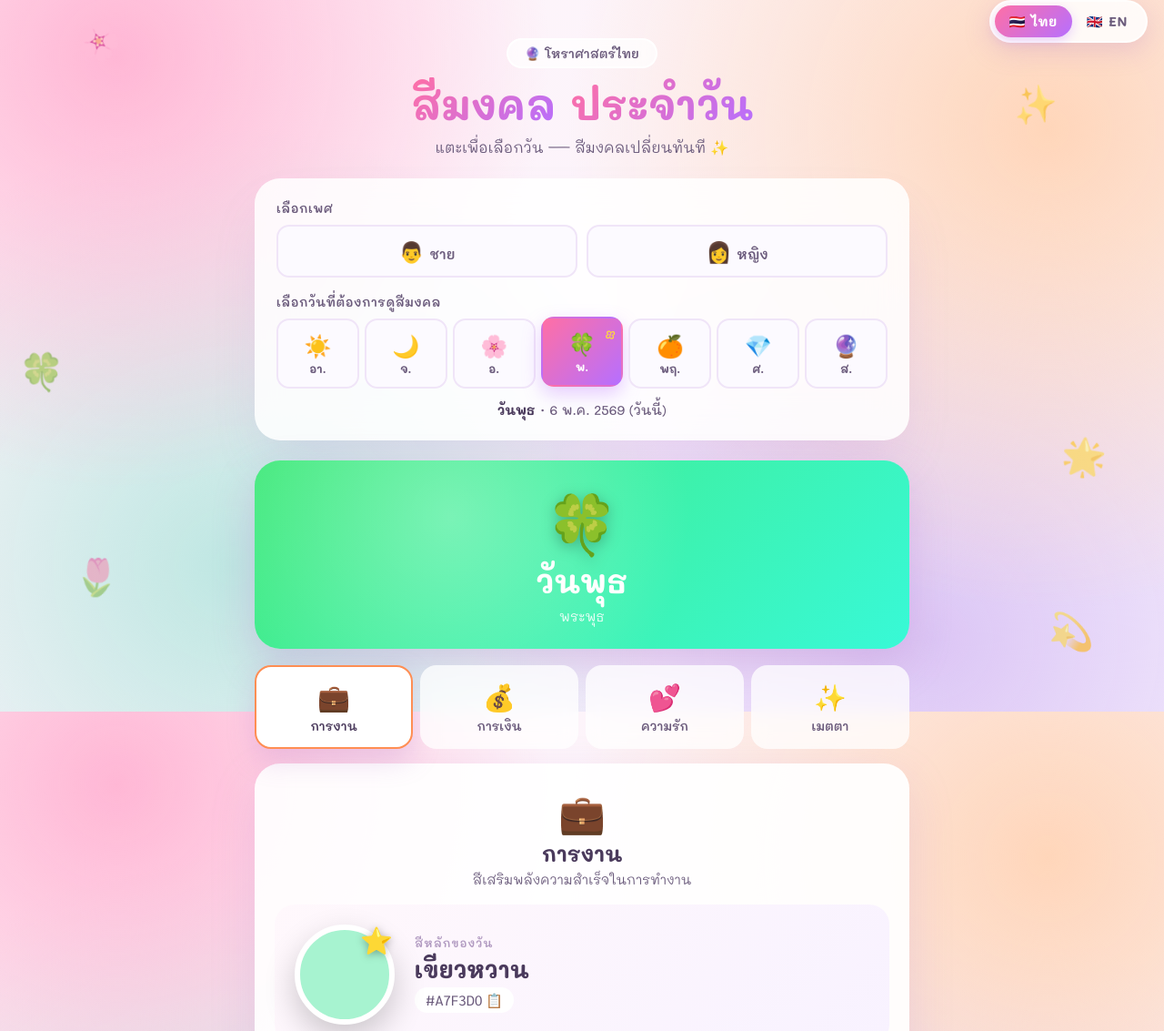
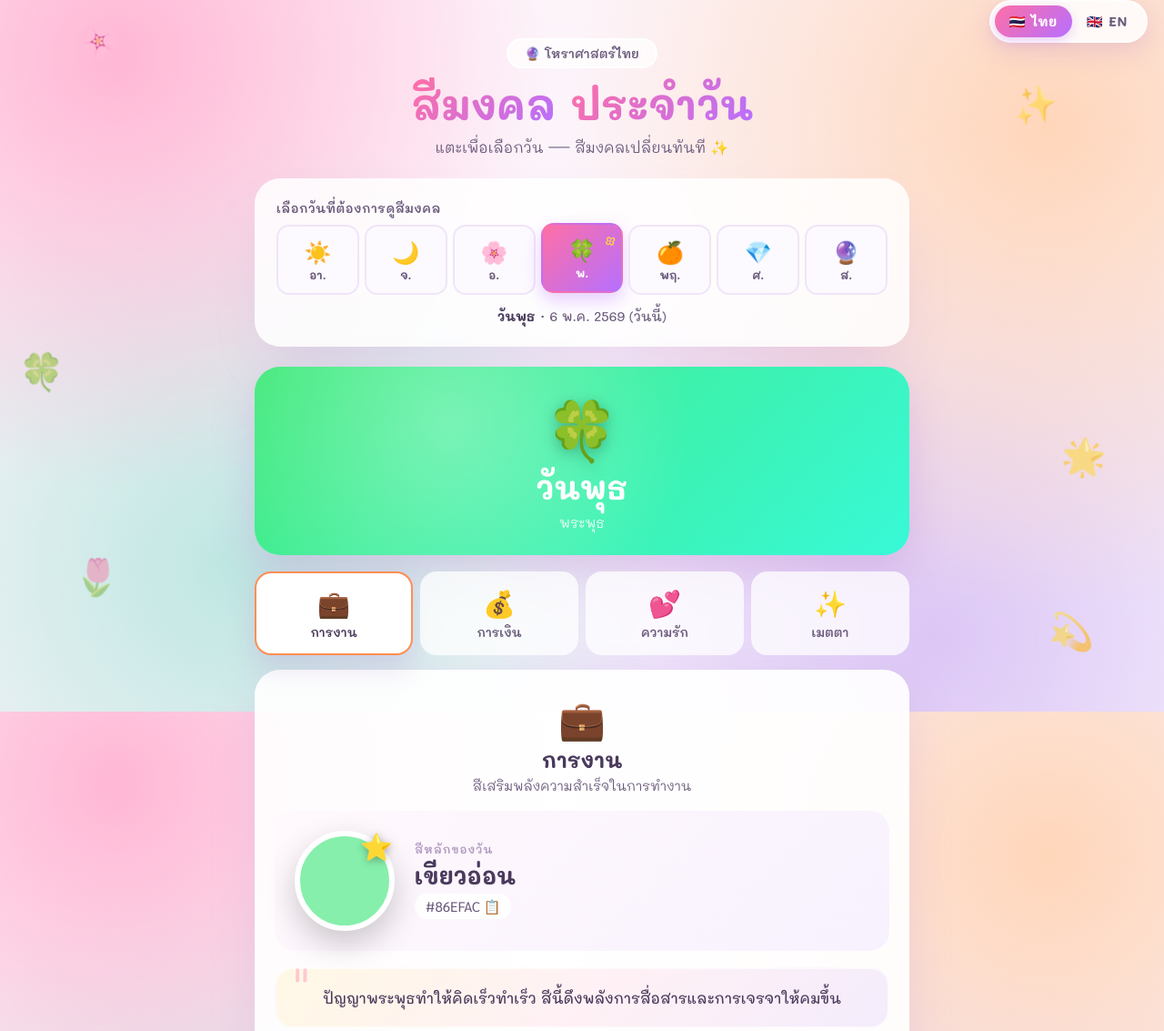
Before and after one commit to jong8593-droid/PookieClaude, a website: page lucky-colors.html in a window 1280 px wide. Shown: the part 18-1151 px from the top of the page at 91% size. Drawn offline with Linux system fonts and the light colour scheme.

Commit message:
Remove gender selection — keep UI minimal
The day-of-week is the only meaningful input; gender added
variation but cluttered the page.

Co-Authored-By: Claude Sonnet 4.6 <noreply@anthropic.com>

```diff
--- a/lucky-colors.html
+++ b/lucky-colors.html
@@ -413,18 +413,8 @@ body[data-lang="en"] { font-family: 'Quicksand','Mali',sans-serif; }
         <p data-i18n="subtitle"></p>
     </div>
 
-    <!-- Picker (single page, no wizard) -->
+    <!-- Picker (single page) -->
     <div class="picker">
-        <div class="picker-label" data-i18n="lblGender"></div>
-        <div class="gender-row">
-            <button class="gbtn" id="g-m" onclick="pickG('male')">
-                <span class="em">👨</span><span data-i18n="male"></span>
-            </button>
-            <button class="gbtn" id="g-f" onclick="pickG('female')">
-                <span class="em">👩</span><span data-i18n="female"></span>
-            </button>
-        </div>
-
         <div class="picker-label" data-i18n="lblDay"></div>
         <div class="day-grid" id="dayGrid"></div>
         <div class="date-line" id="dateLine"></div>
@@ -680,7 +670,6 @@ const TIMES = ['06:00–08:00','08:00–10:00','10:00–12:00','12:00–14:00',
 /* ─── State ────────────────────────────────────────────────── */
 const TODAY_DOW = new Date().getDay();
 let lang = localStorage.getItem('lang') || 'th';
-let gender = localStorage.getItem('gender') || null;
 let pickedDay = TODAY_DOW;
 let activeCat = 'work';
 
@@ -705,16 +694,6 @@ function setLang(l) {
     localStorage.setItem('lang', lang);
     applyLang();
 }
-
-/* ─── Gender ───────────────────────────────────────────────── */
-function pickG(g) {
-    gender = g;
-    localStorage.setItem('gender', g);
-    document.getElementById('g-m').className = 'gbtn' + (g==='male'  ? ' sel-m' : '');
-    document.getElementById('g-f').className = 'gbtn' + (g==='female'? ' sel-f' : '');
-    render();
-}
-if (gender) pickG(gender);
 
 /* ─── Day picker ──────────────────────────────────────────── */
 function buildDayGrid() {
@@ -750,18 +729,17 @@ function updateDateLine() {
 }
 
 /* ─── Color picker ─────────────────────────────────────────── */
-function pickColors(qd, g, cat) {
-    const gOff = g === 'female' ? 1 : (g === 'male' ? 0 : 2);
+function pickColors(qd, cat) {
     const base = DAYS[qd].colors;
     const palA = DAYS[cat.pA].colors;
     const palB = DAYS[cat.pB].colors;
     return {
-        hero: base[(qd + gOff) % base.length],
+        hero: base[qd % base.length],
         subs: [
-            palA[(qd + gOff + 2) % palA.length],
-            palB[(qd + gOff + 1) % palB.length],
+            palA[(qd + 2) % palA.length],
+            palB[(qd + 1) % palB.length],
             base[(qd + 3) % base.length],
-            palA[(qd + gOff + 4) % palA.length]
+            palA[(qd + 4) % palA.length]
         ]
     };
 }
@@ -789,7 +767,7 @@ function render() {
     </div>`;
 
     Object.entries(CATS).forEach(([k,c]) => {
-        const pal = pickColors(pickedDay, gender, c);
+        const pal = pickColors(pickedDay, c);
         const blessing = BLESS[lang][pickedDay][k];
         html += `
         <div class="panel ${k===activeCat?'show':''}" id="panel-${k}">
```
